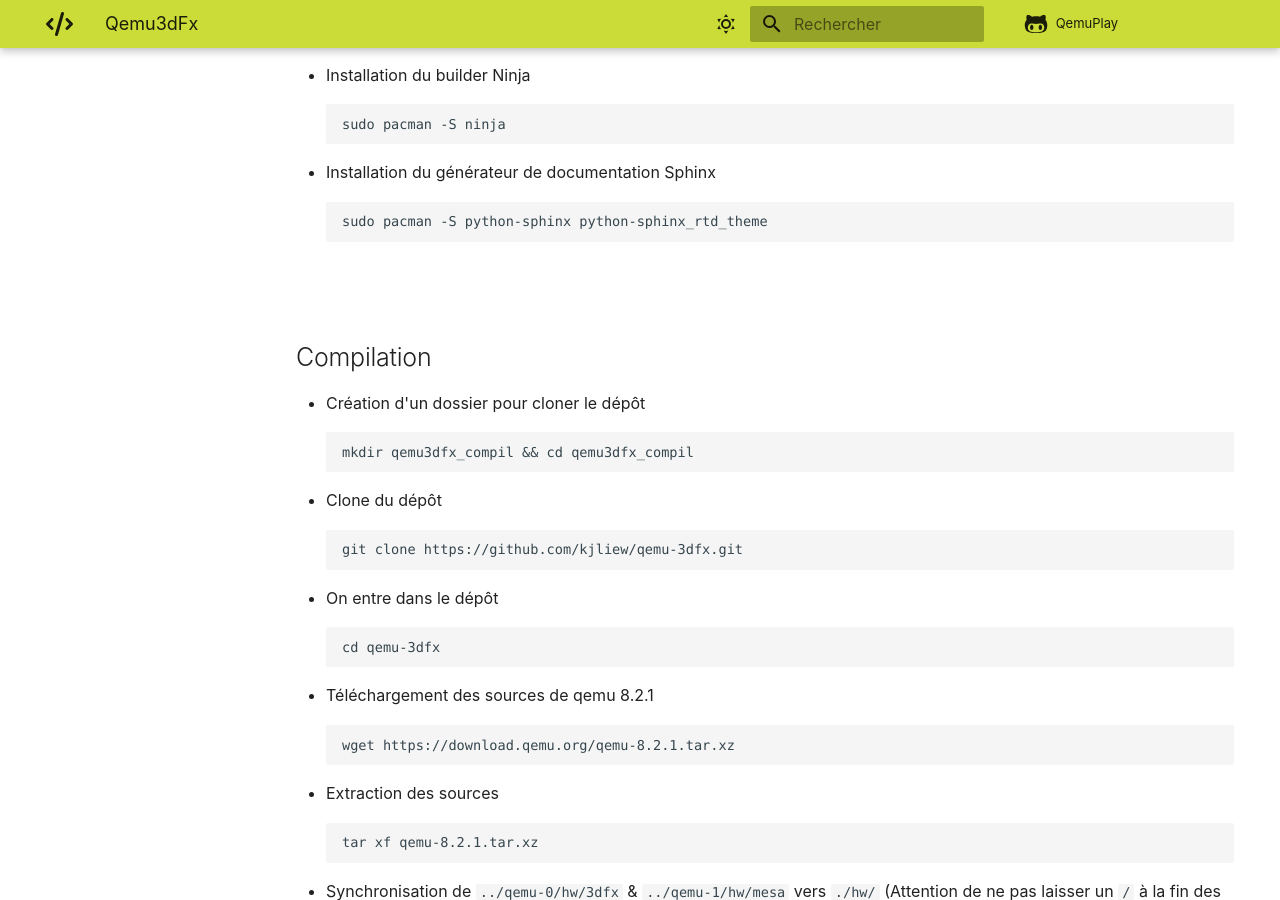
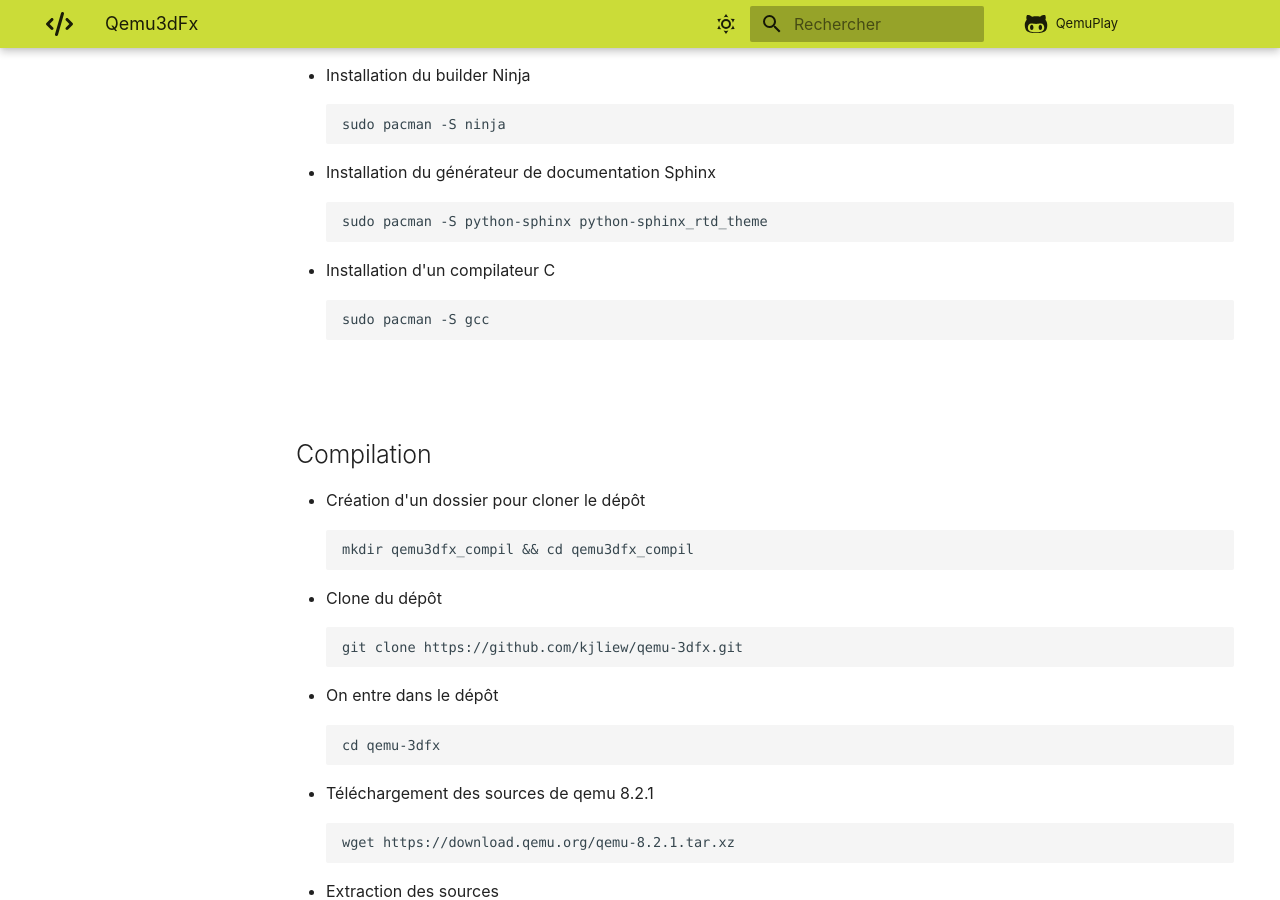
Before and after one commit to daerlnaxe/QemuPlay, an MkDocs documentation site: the page built from docs/90-developpement/Qemu3dFx.md, in a window 1280 px wide and 900 px high, scrolled down 376 px. Built offline with MkDocs 1.6.1 and Material for MkDocs 9.7.7, drawn with Linux system fonts in a browser that asks for light colours; comment, search, counter and statistics services are not loaded.

Commit message:
Update Qemu3dFx.md

````diff
--- a/docs/90-developpement/Qemu3dFx.md
+++ b/docs/90-developpement/Qemu3dFx.md
@@ -13,7 +13,10 @@ sudo pacman -S ninja
 ```
 sudo pacman -S python-sphinx python-sphinx_rtd_theme
 ```
-
+- Installation d'un compilateur C
+```
+sudo pacman -S gcc
+```
 
 <br>
 
````
